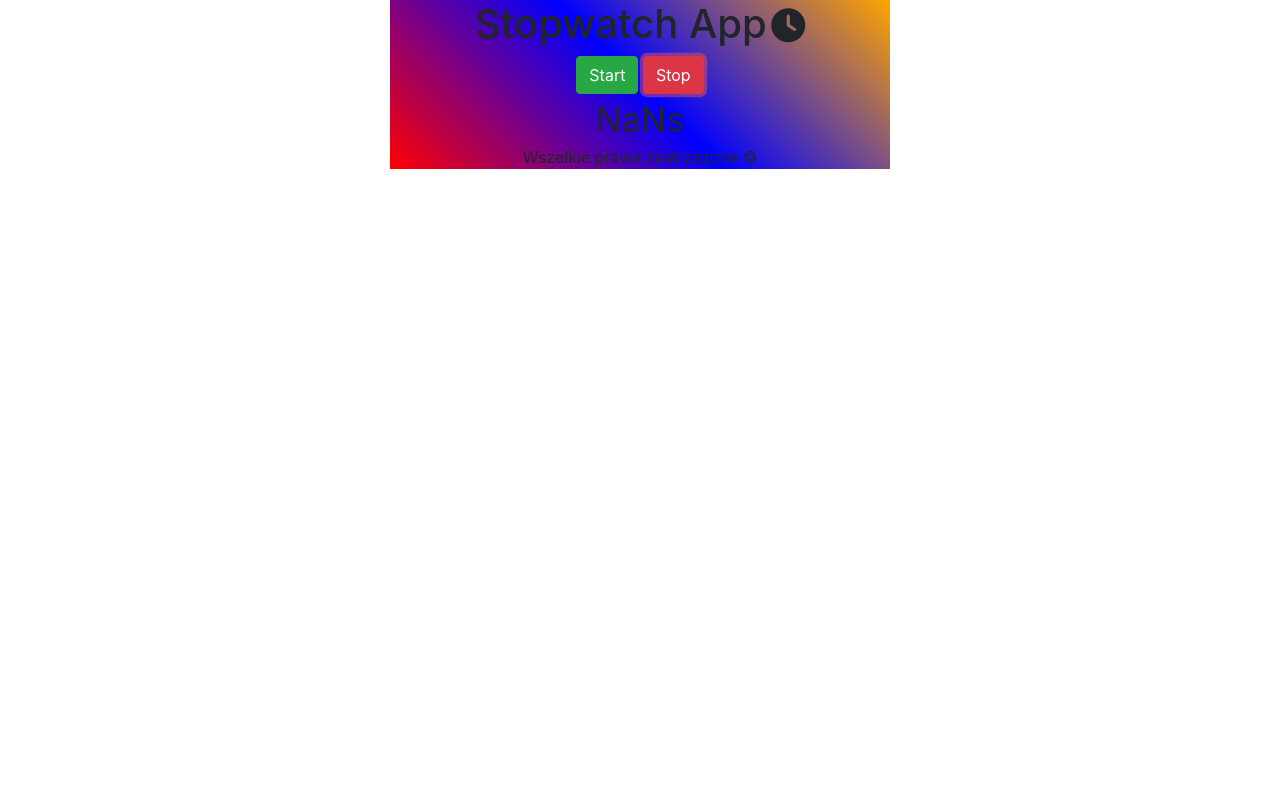
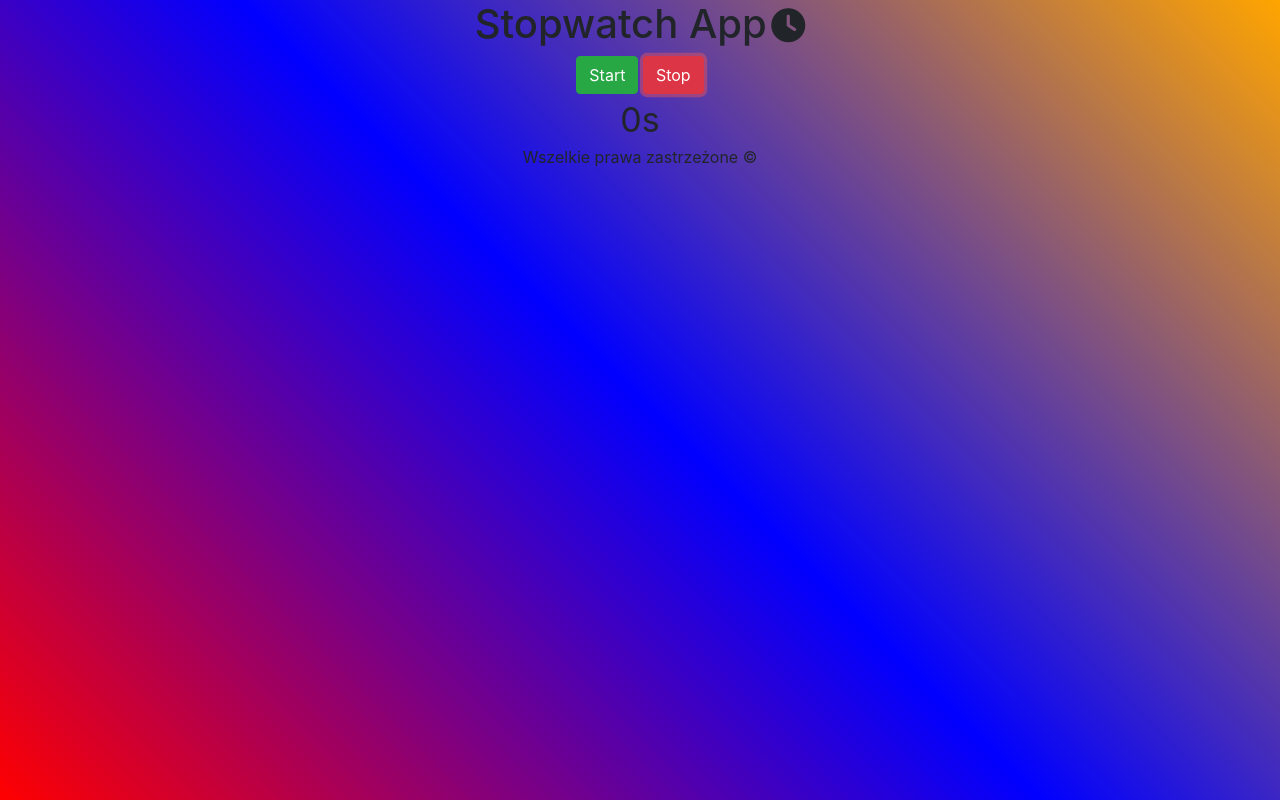
Before and after one commit to arronax23/StopwatchApp, a plain HTML site: page index.html in a window 1280 px wide. Both pictures are taken after a click on the button "Stop". Drawn offline with nearby package versions, Linux system fonts and the light colour scheme.

Commit message:
Zmieniono szerokosc i wysokość strony

```diff
--- a/app.js
+++ b/app.js
@@ -61,10 +61,14 @@ startBtn.addEventListener("click", function() {
 });
 
 stopBtn.addEventListener("click", function() {
-  spinners.style.display = "none";
-  stopwatch1.stop();
-  time.textContent = stopwatch1.result();
-  running = false;
+  if (running) {
+    spinners.style.display = "none";
+    stopwatch1.stop();
+    time.textContent = stopwatch1.result();
+    running = false;
+  } else {
+    time.textContent = "0s";
+  }
 });
 
 setInterval(function() {
--- a/index.html
+++ b/index.html
@@ -52,7 +52,7 @@
           <span class="sr-only">Loading...</span>
         </div>
       </div>
-      <div class="time"></div>
+      <div class="time">0s</div>
       <footer>Wszelkie prawa zastrzeżone &copy</footer>
     </div>
 
--- a/style.css
+++ b/style.css
@@ -1,5 +1,6 @@
 .content {
-  max-width: 500px;
+  max-width: 100%;
+  height: 100vh;
   background: linear-gradient(45deg, red, blue, orange) no-repeat;
   margin: 0 auto;
   text-align: center;
```
